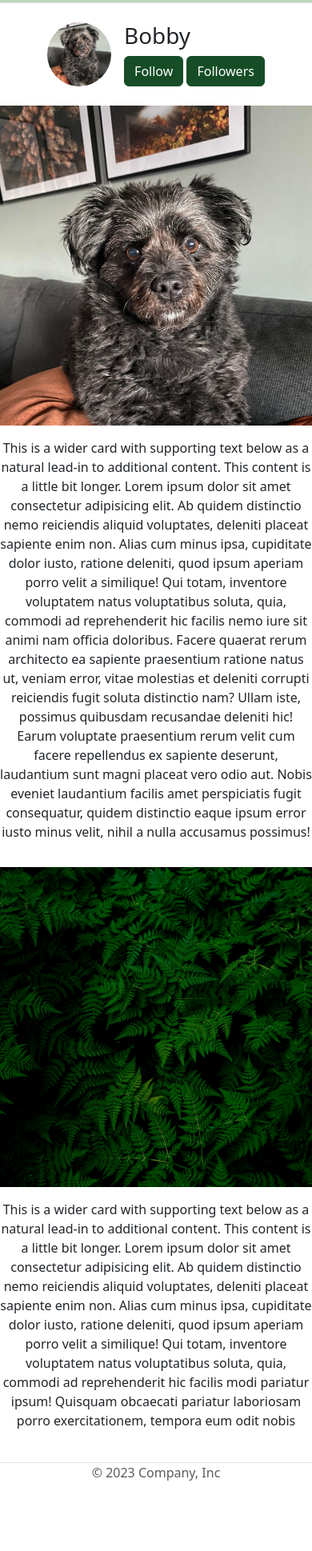
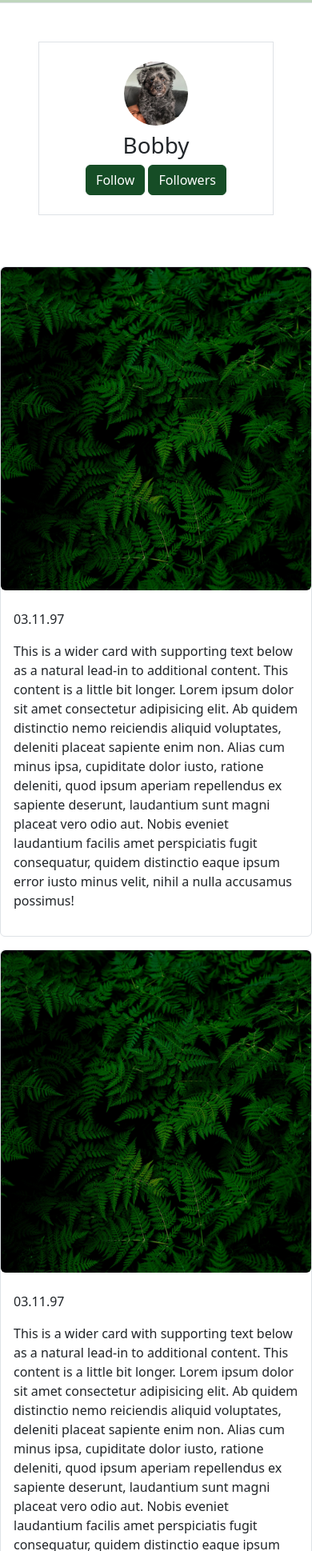
Before and after one commit to StineNygren/stine_css_frameworks_ca, a website: page profile/index.html in a window 390 px wide. Shown: the part 61-2000 px from the top of the page at 80% size. Before the commit the page ends 1930 px from the top, so only its background shows below. Drawn offline with nearby package versions, Linux system fonts and the light colour scheme.

Commit message:
changes on profile and started on feed

```diff
--- a/profile/index.html
+++ b/profile/index.html
@@ -18,7 +18,7 @@
       <header>
         <nav class="navbar navbar-expand-lg border-bottom mb-3">
           <div class="container-fluid">
-            <a class="navbar-brand" href="#">Navbar</a>
+            <a class="navbar-brand" href="#">LEAF</a>
             <button
               class="navbar-toggler mb-2"
               type="button"
@@ -46,14 +46,18 @@
                 <li class="nav-item">
                   <a class="nav-link" href="../feed/index.html">Feed</a>
                 </li>
+                <li class="nav-item">
+                  <a class="nav-link" href="../index.html">Sign out</a>
+                </li>
               </ul>
             </div>
           </div>
         </nav>
       </header>
-      <main>
-        <section class="d-flex justify-content-center">
-          <div class="profile-img m-2">
+      <main class="d-md-flex justify-content-center">
+        <section class="col-md-4">
+          <div class="profile bg-white p-3 border m-5">
+            <div class="profile-img m-2 text-center">
               <img
                 class="rounded-circle"
                 src="../img/bobby3.jpg"
@@ -63,8 +67,8 @@
             <div
               class="profile-text d-flex flex-column justify-content-center m-2"
             >
-            <h1>Bobby</h1>
-            <div class="following">
+              <h1 class="text-center">Bobby</h1>
+              <div class="following text-center">
                 <button class="btn btn-primary">Follow</button>
                 <button
                   class="btn btn-primary"
@@ -104,14 +108,19 @@
                 </div>
               </div>
             </div>
+          </div>
         </section>
-        <section class="d-flex flex-column align-items-center">
-          <div class="card-section text-center mt-3">
-            <div class="card-img mb-2">
-              <img class="mw-100" src="../img/bobby3.jpg" alt="" />
+
+        <!-- posts -->
+
+        <section class="d-flex flex-column align-items-center col-md-6">
+          <div class="card-section mt-3 bg-white border rounded">
+            <div class="card-img mb-2 text-center">
+              <img class="mw-100 rounded" src="../img/sm_bg.png" alt="" />
             </div>
 
-            <div class="card-body">
+            <div class="card-body p-3">
+              <p class="date">03.11.97</p>
               <p class="card-text my-3">
                 This is a wider card with supporting text below as a natural
                 lead-in to additional content. This content is a little bit
@@ -119,13 +128,30 @@
                 Ab quidem distinctio nemo reiciendis aliquid voluptates,
                 deleniti placeat sapiente enim non. Alias cum minus ipsa,
                 cupiditate dolor iusto, ratione deleniti, quod ipsum aperiam
-                porro velit a similique! Qui totam, inventore voluptatem natus
-                voluptatibus soluta, quia, commodi ad reprehenderit hic facilis
-                nemo iure sit animi nam officia doloribus. Facere quaerat rerum
-                architecto ea sapiente praesentium ratione natus ut, veniam
-                error, vitae molestias et deleniti corrupti reiciendis fugit
-                soluta distinctio nam? Ullam iste, possimus quibusdam recusandae
-                deleniti hic! Earum voluptate praesentium rerum velit cum facere
+                repellendus ex sapiente deserunt, laudantium sunt magni placeat
+                vero odio aut. Nobis eveniet laudantium facilis amet
+                perspiciatis fugit consequatur, quidem distinctio eaque ipsum
+                error iusto minus velit, nihil a nulla accusamus possimus!
+              </p>
+            </div>
+          </div>
+
+          <!-- 2 -->
+
+          <div class="card-section mt-3 bg-white border rounded">
+            <div class="card-img mb-2 text-center">
+              <img class="mw-100 rounded" src="../img/sm_bg.png" alt="" />
+            </div>
+
+            <div class="card-body p-3">
+              <p class="date">03.11.97</p>
+              <p class="card-text my-3">
+                This is a wider card with supporting text below as a natural
+                lead-in to additional content. This content is a little bit
+                longer. Lorem ipsum dolor sit amet consectetur adipisicing elit.
+                Ab quidem distinctio nemo reiciendis aliquid voluptates,
+                deleniti placeat sapiente enim non. Alias cum minus ipsa,
+                cupiditate dolor iusto, ratione deleniti, quod ipsum aperiam
                 repellendus ex sapiente deserunt, laudantium sunt magni placeat
                 vero odio aut. Nobis eveniet laudantium facilis amet
                 perspiciatis fugit consequatur, quidem distinctio eaque ipsum
@@ -136,27 +162,6 @@
         </section>
       </main>
     </section>
-    <section class="d-flex flex-column align-items-center">
-      <div class="card-section text-center mt-3">
-        <div class="card-img mb-2">
-          <img class="mw-100" src="../img/sm_bg.png" alt="" />
-        </div>
-
-        <div class="card-body">
-          <p class="card-text my-3">
-            This is a wider card with supporting text below as a natural lead-in
-            to additional content. This content is a little bit longer. Lorem
-            ipsum dolor sit amet consectetur adipisicing elit. Ab quidem
-            distinctio nemo reiciendis aliquid voluptates, deleniti placeat
-            sapiente enim non. Alias cum minus ipsa, cupiditate dolor iusto,
-            ratione deleniti, quod ipsum aperiam porro velit a similique! Qui
-            totam, inventore voluptatem natus voluptatibus soluta, quia, commodi
-            ad reprehenderit hic facilis modi pariatur ipsum! Quisquam obcaecati
-            pariatur laboriosam porro exercitationem, tempora eum odit nobis
-          </p>
-        </div>
-      </div>
-    </section>
 
     <footer class="mt-4 border-top">
       <p class="text-center text-body-secondary">© 2023 Company, Inc</p>
--- a/src/scss/pages/_profile.scss
+++ b/src/scss/pages/_profile.scss
@@ -7,6 +7,8 @@
 
 }
 
+
+
 .card-section{
     max-width: 600px;
 
@@ -14,7 +16,7 @@
 }
 
 .card-img {
-    height: 400px;
+
     max-width: 600px;
     overflow: hidden;
 }
```
Also changed, not shown: feed/index.html (+73 -3 lines), dist/css/style.css, src/scss/pages/_feed.scss (line endings or trailing spaces), 1 other file. Lines whose indentation alone changed are shown as unchanged.
